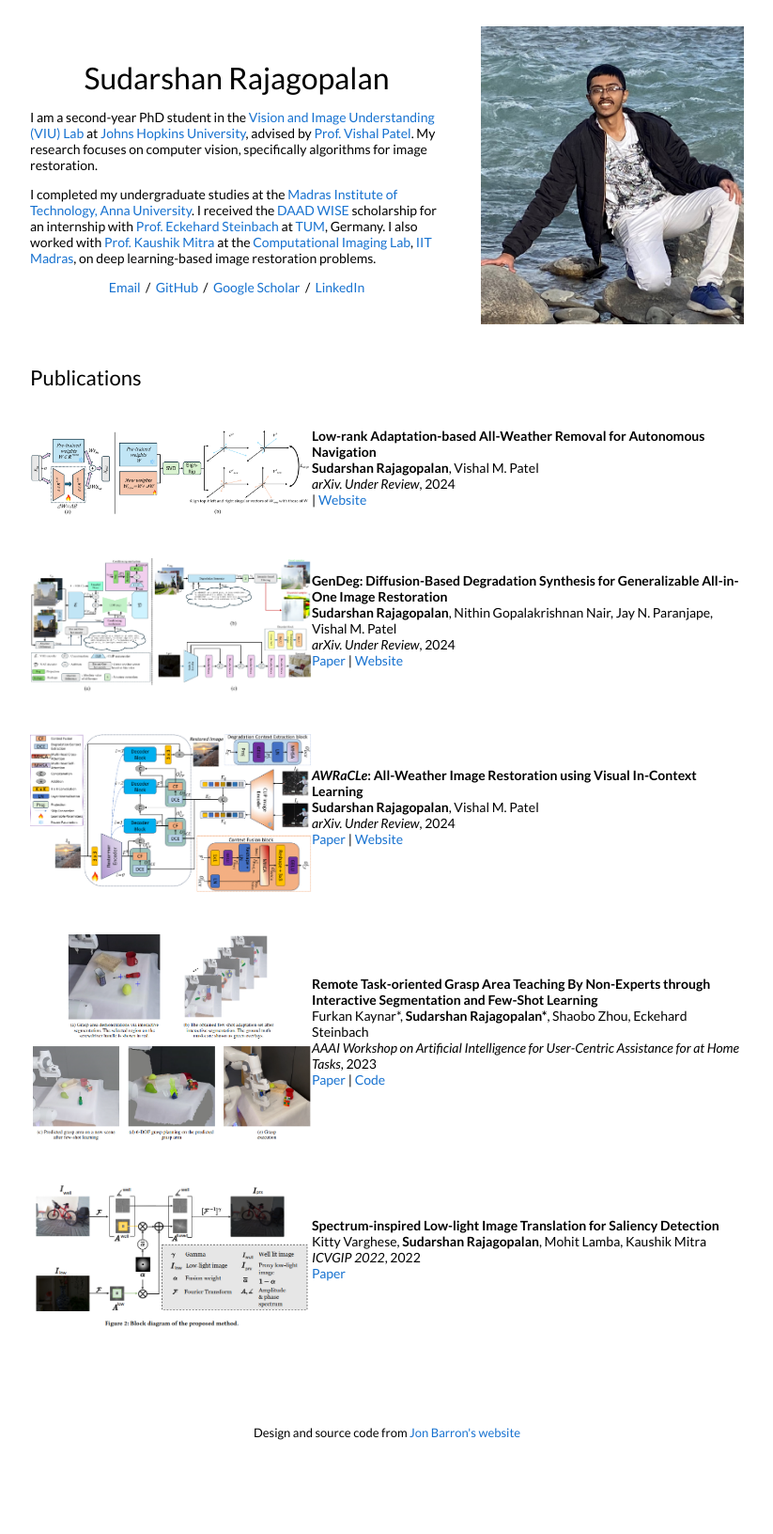
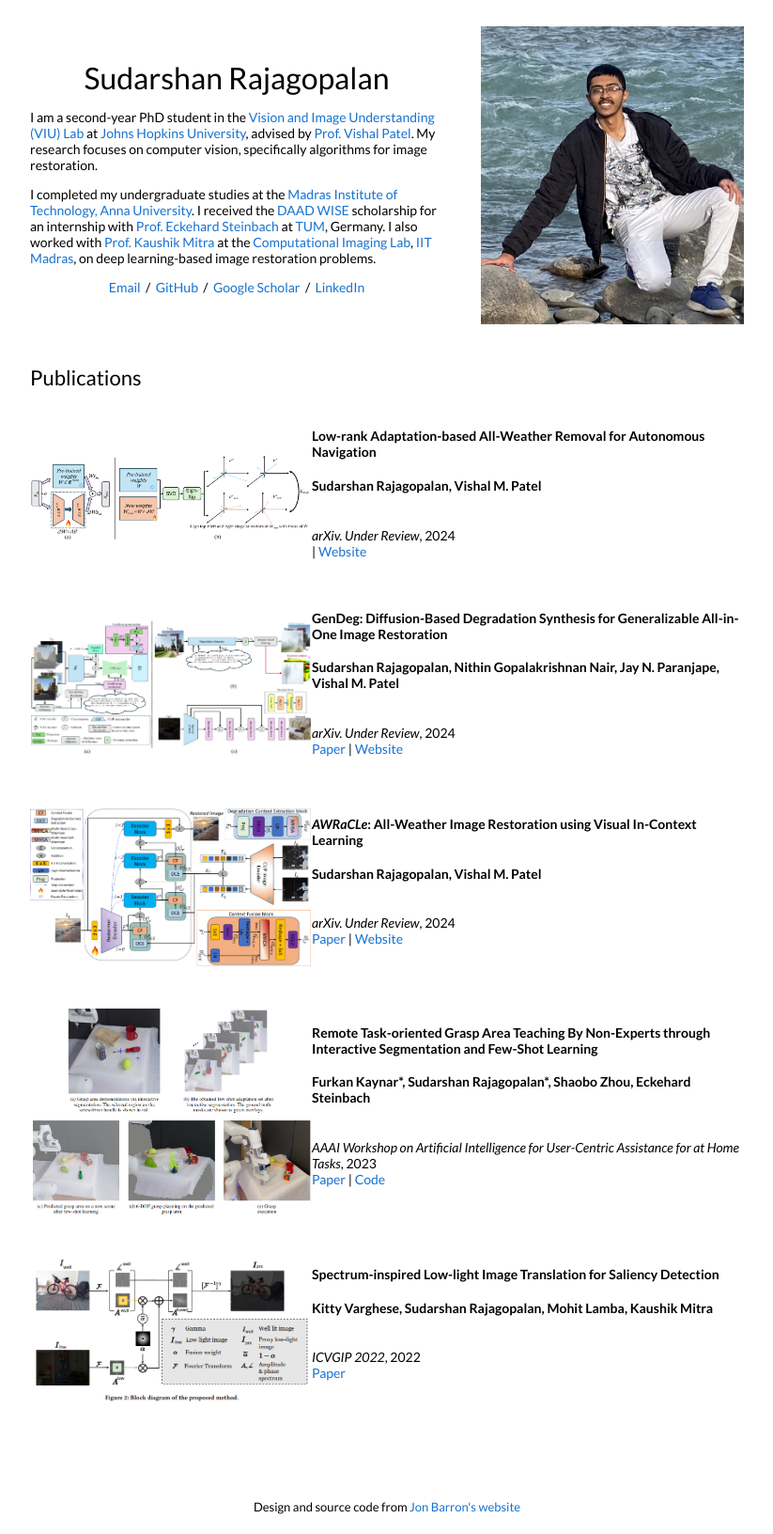
Before and after one commit to sudraj2002/sudraj2002.github.io, a Jekyll site: the page built from _posts/2024-11-27-loraa.md, in a window 1280 px wide. Shown: the whole page at 94% size, without its empty margins (228-1051 px from the left). Built offline with Jekyll 4.4.1, drawn with Linux system fonts in a browser that asks for light colours; before the commit the page ends 1553 px from its top, so only the background shows below that.

Commit message:
Update default.html

```diff
--- a/_layouts/default.html
+++ b/_layouts/default.html
@@ -82,12 +82,12 @@
           {% if cat == 'research' %}
           <tr>
             <td style="padding:2.5%;width:25%;vertical-align:middle;min-width:120px">
-              <img src="/{{post.image}}" alt="project image" style="max-width:300px; max-height:300px;" />
+              <img src="/{{post.image}}" alt="project image" style="max-width:300px; max-height:200px, padding=20px;" />
             </td>
             <td style="padding:2.5%;width:75%;vertical-align:middle">
               <h3>{{post.title}}</h3>
               <br>
-              {{post.authors}}
+              <h4>{{post.authors}}</h4>
 
               <br>
               <em>{{post.venue}}</em>, {{ post.date | date: "%Y" }}
```
